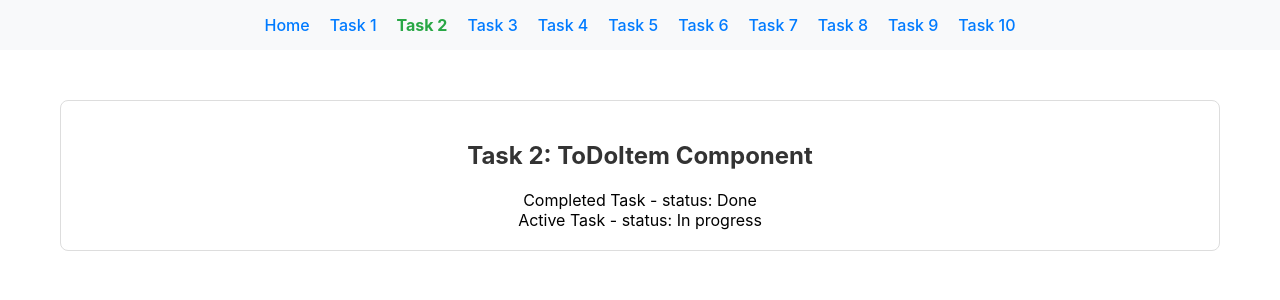
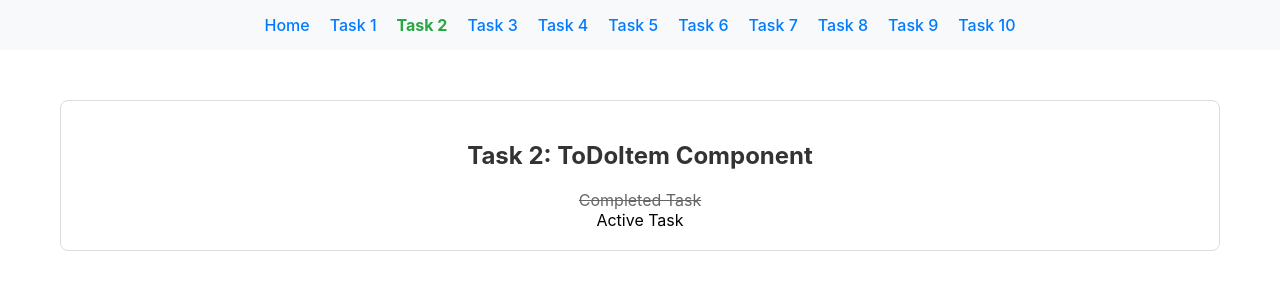
Before and after one commit to antoni306/node.js-pre-training-assignment-solution, a React (Create React App) app in the folder React-CSS/react-todo-app/: page /task-02 in a window 1280 px wide. Shown: the top 300 px of the page. Built offline with nearby package versions, Linux system fonts and the light colour scheme.

Commit message:
change in showing completion status in task 2 in react css

```diff
--- a/React-CSS/react-todo-app/src/solutions/task-02/ToDoItem.tsx
+++ b/React-CSS/react-todo-app/src/solutions/task-02/ToDoItem.tsx
@@ -47,8 +47,11 @@ export const ToDoItem: React.FC<TodoItemProps> = ({ todo }) => {
   // <ToDoItem todo={{ id: 1, title: 'Learn React', completed: true }} />
 
   return (
-    <div>
-      <span>{todo.title} - status: {todo.completed ? 'Done' : 'In progress'}</span>
+    <div style={{
+      textDecoration: todo.completed ? "line-through" : "none",
+      opacity: todo.completed ? 0.6 : 1
+    }}>
+      <span>{todo.title}</span>
     </div>
   );
 };
```
